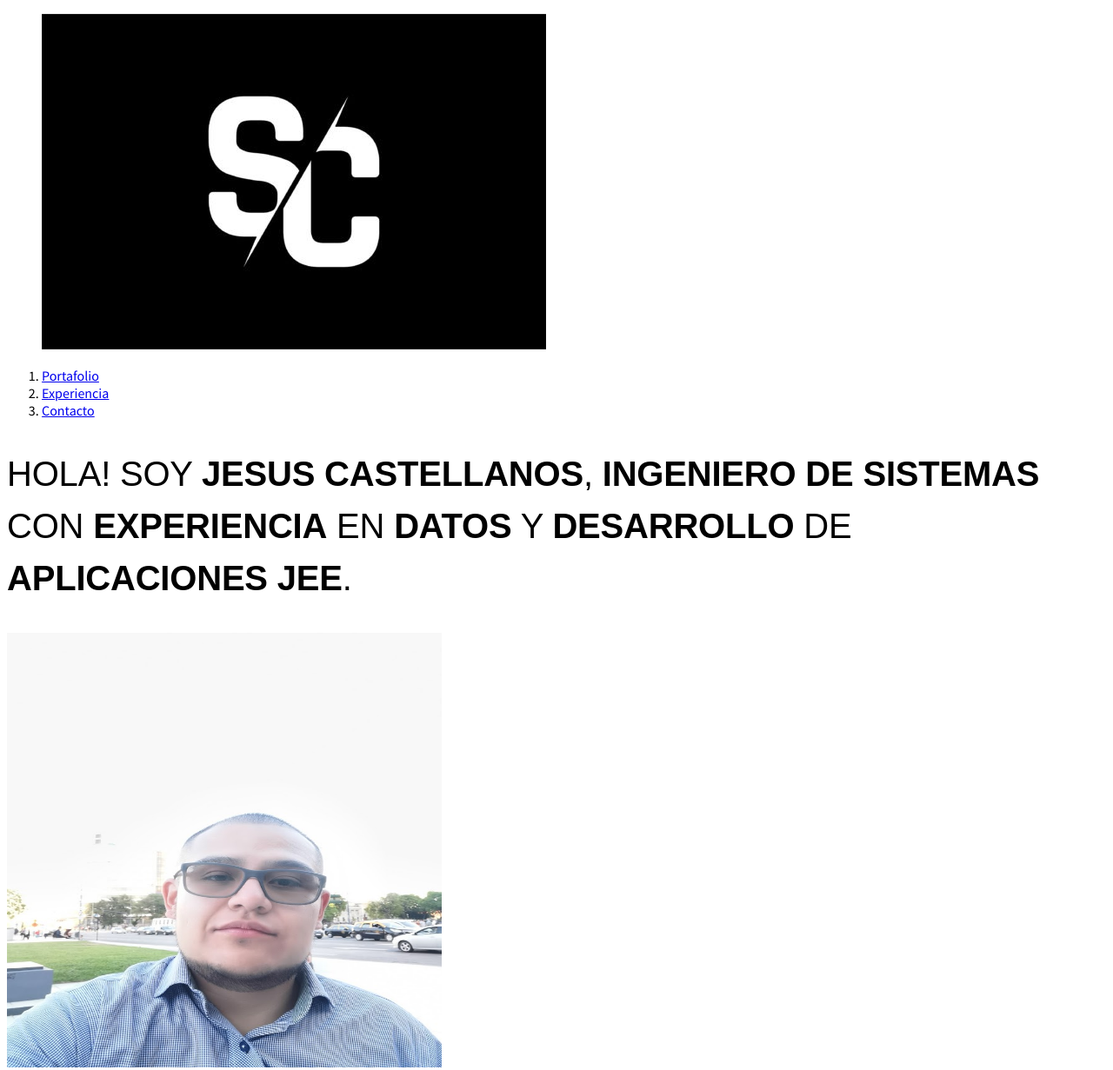
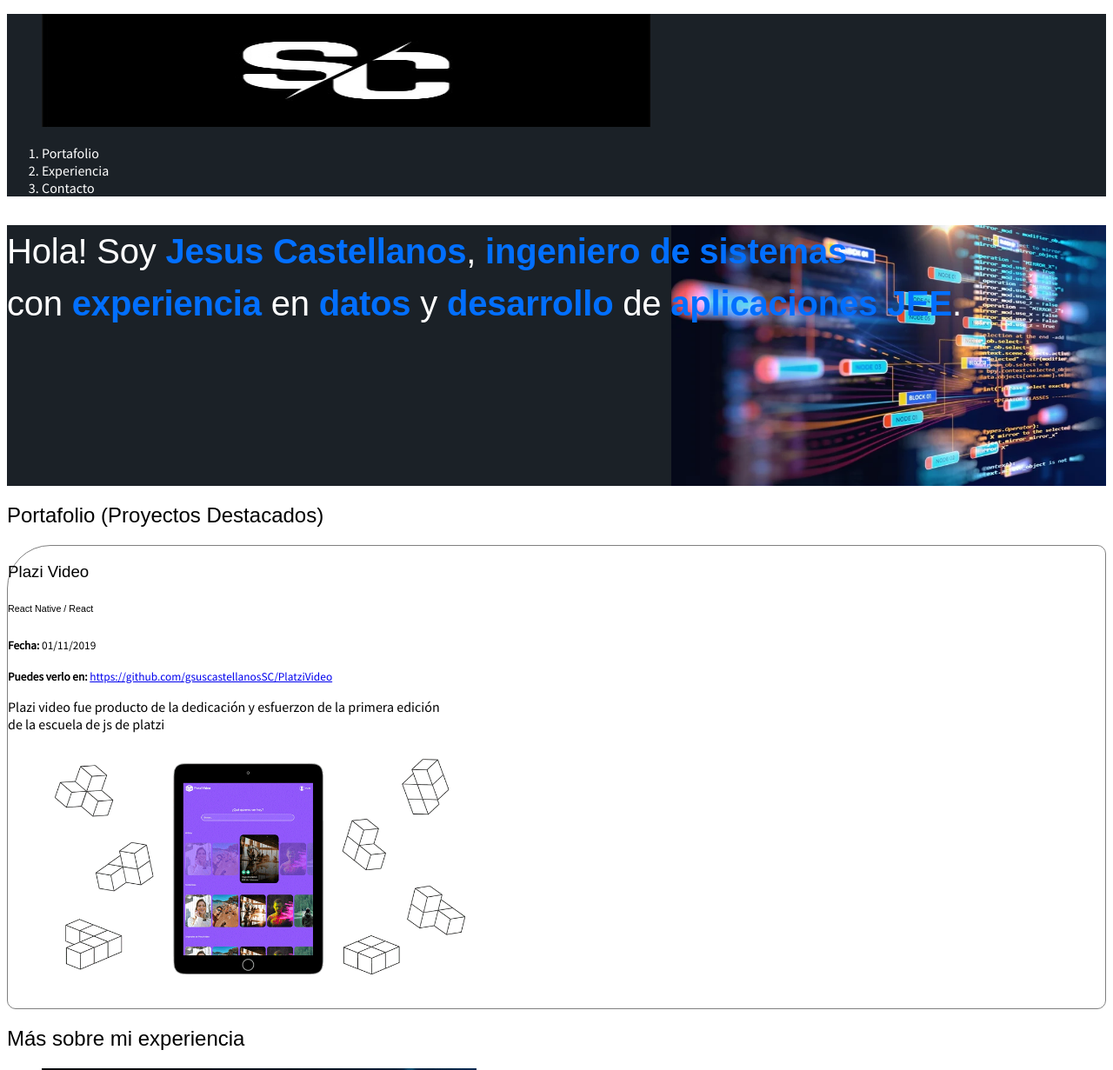
Before and after one commit to gsuscastellanosSC/CursosDeDesarrolloWebOnline, a plain HTML site: page index.html in a window 1280 px wide. Shown: the top 1231 px of the page at 87% size. Drawn offline with Linux system fonts and the light colour scheme.

Commit message:
Manejo de bordes

```diff
--- a/css/estilos.css
+++ b/css/estilos.css
@@ -10,7 +10,10 @@ valores */
 /* declaración "background"--->*/
 /* valores "red"*/
 
-
+.logo-img{
+  width: 700px;
+  height: 130px;
+}
 body{
   font-family: 'Source Sans Pro', sans-serif;
 }
@@ -24,8 +27,44 @@ h1 {
   font-size: 40px;
   line-height: 150%;
   letter-spacing: -.2px;
-  text-transform: uppercase;
-  text-decoration: dashed;
+  color: white;
+}
+h1 strong{
+  color: #026fff;
+}
+
+.hero{
+  height: 300px;
+  background-image: url('../images/datos.webp');
+  background-color: #1b2127;
+  background-size: 500px 300px;
+  background-repeat: no-repeat;
+  background-position-x: right;
+}
+
+.project{
+  /* border-top:10px solid red;
+  border-right: 10px solid green;
+  border-left: 10px solid orange;
+  border-bottom: 10px solid pink; */
+  /* border-color: blue; */
+  /* border-width: 15px;
+  border-style: solid; */
+  border: 1px solid gray;
+  border-radius: 10px;
+  border-top-left-radius: 50px;
+}
+
+.project-details{
+  width: 500px;
+}
+.header{
+  background-color: #1b2127;
+  color: white;
+}
+.header a{
+  color: white;
+  text-decoration: none;
 }
 /*selector de etiqueta header - section
 selector descendente
--- a/index.html
+++ b/index.html
@@ -13,7 +13,7 @@
   <header class="header">
     <div>
       <figure class="logo">
-        <img src="images/Logo.jpg" alt="logo">
+        <img class="logo-img" src="images/Logo.jpg" alt="logo">
       </figure>
     </div>
     <nav class="menu">
@@ -34,16 +34,18 @@
     <h1>
       Hola! Soy <strong>Jesus Castellanos</strong>, <strong>ingeniero de sistemas</strong><br>con <strong>experiencia</strong> en <strong>datos</strong> y <strong>desarrollo</strong> de <strong>aplicaciones JEE</strong>.
     </h1>
-    <img src="images/Presentacion.jpg" width="500" height="500" alt="FotoPerfil" >
+    <!-- <img src="images/Presentacion.jpg" width="500" height="500" alt="FotoPerfil" > -->
   </section>
   <section id="briefcase" class="porfolio">
     <h2>Portafolio (Proyectos Destacados)</h2>
     <article class="project">
-      <h3 class="project_title">Plazi Video</h3>
-      <h6 class="project_course">React Native / React</h6>
-      <p class="project-date"><small><strong>Fecha: </strong>01/11/2019</small></p>
-      <p class="project-url"><small><strong>Puedes verlo en: </strong><a href="https://github.com/gsuscastellanosSC/PlatziVideo" target="_blank">https://github.com/gsuscastellanosSC/PlatziVideo</a></small></p>
-      <p class="project-description">Plazi video fue producto de la dedicación y esfuerzon de la primera edición de la escuela de js de platzi</p>
+      <div class="project-details">
+        <h3 class="project_title">Plazi Video</h3>
+        <h6 class="project_course">React Native / React</h6>
+        <p class="project-date"><small><strong>Fecha: </strong>01/11/2019</small></p>
+        <p class="project-url"><small><strong>Puedes verlo en: </strong><a href="https://github.com/gsuscastellanosSC/PlatziVideo" target="_blank">https://github.com/gsuscastellanosSC/PlatziVideo</a></small></p>
+        <p class="project-description">Plazi video fue producto de la dedicación y esfuerzon de la primera edición de la escuela de js de platzi</p>
+      </div>
       <figure class="project-imageContainer">
         <img class="project-image" src="images/platziVIdeo.webp" width="500" alt="PlatziVideo">
       </figure>
```
